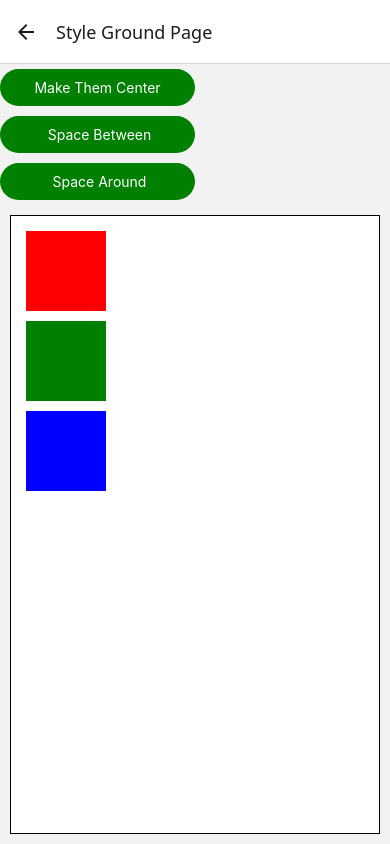
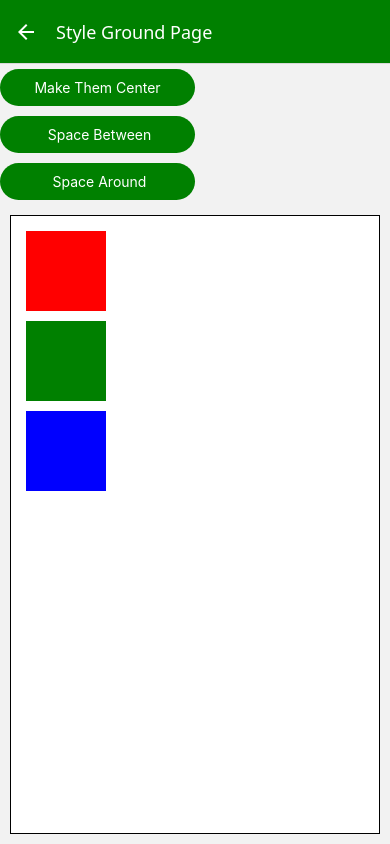
Before and after one commit to engr-mahmudul/React-Native_Basic_Project, a React Native app: screen /StyleGround in a window 390 px wide. Built offline with nearby package versions, Linux system fonts and the light colour scheme.

Commit message:
Stack Navigation Header style tunning

```diff
--- a/App.tsx
+++ b/App.tsx
@@ -1,7 +1,7 @@
 import { View, Text } from 'react-native'
 import React from 'react'
 
-// Navigation
+// Navigation color
 import { NavigationContainer } from '@react-navigation/native'
 import { createNativeStackNavigator } from '@react-navigation/native-stack'
 
@@ -21,9 +21,18 @@ const Stack = createNativeStackNavigator<RootStackParamList>()
 const App = (): JSX.Element => {
   return (
     <NavigationContainer>
-      <Stack.Navigator initialRouteName='Home'>
-        <Stack.Screen name='Home' component={Home} options={{ title:"Langing Page"}}/>
-        <Stack.Screen name='Details' component={Details} options={{title:"Details Page"}} />
+      <Stack.Navigator initialRouteName='Home' screenOptions={{
+           headerStyle: { backgroundColor: 'green' },
+           headerTintColor: 'white',
+      }}>
+        <Stack.Screen name='Home' component={Home} options={{headerShown:false}}/>
+        <Stack.Screen name='Details' component={Details}
+        options={{
+          title: "Details Page",
+          headerStyle: { backgroundColor: "blue" }, // Overriding background color
+          headerTintColor: "white", // Explicitly setting text and icon color
+        }}
+        />
         <Stack.Screen name='StyleGround' component={StyleGround} options={{title:"Style Ground Page"}} />
       </Stack.Navigator>
     </NavigationContainer>
```
